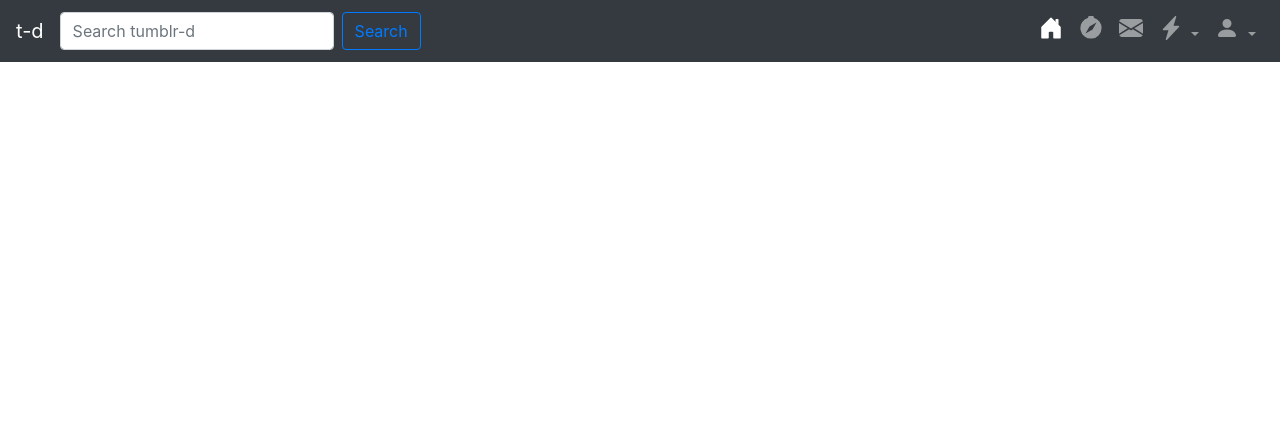
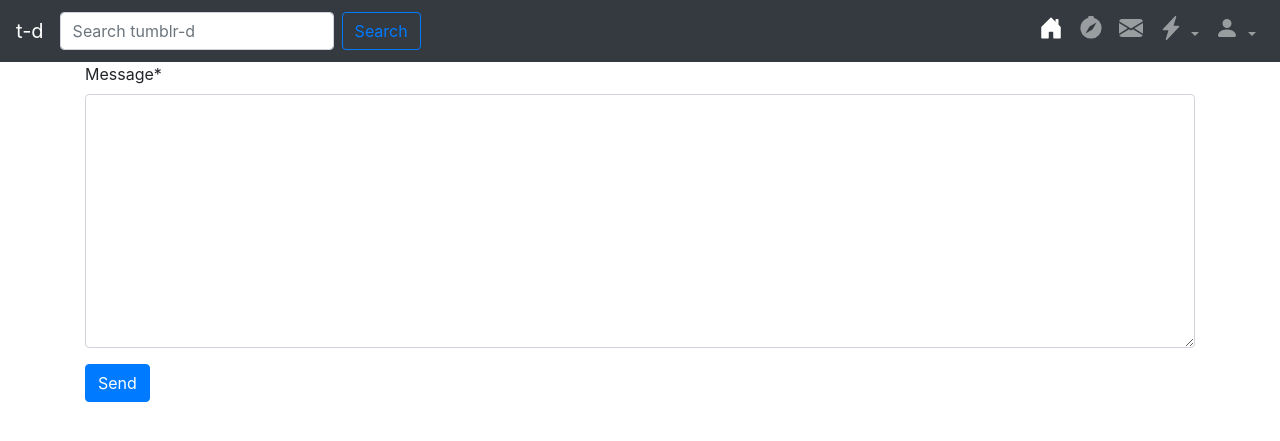
Before and after one commit to seraph-wing/tumblr-clone, a Django app: page /message/messages/8 in a window 1280 px wide. Shown: the top 441 px of the page. Run offline with Django 3.2, Linux system fonts and the light colour scheme; a user stored in the database is signed in; data comes from the database, SQL or seed files in the repository; both versions use the stored data as it was after the commit; parts of the project's set-up code (start-up, migrations or seed data) failed here and were passed over; some libraries are stand-ins or nearby versions.

Commit message:
added: full messaging functionality

```diff
--- a/tumblr_clone/messaging/templates/messaging/allmessages.html
+++ b/tumblr_clone/messaging/templates/messaging/allmessages.html
@@ -1,4 +1,6 @@
 {% extends "base.html" %}
+{% load crispy_forms_tags %}
+
 
 {% block content %}
 <div class="container">
@@ -18,5 +20,10 @@
     {% endif %}
     <hr>
   {% endfor %}
+  <form class="messaging" method="post">
+    {%csrf_token %}
+    {{ form|crispy }}
+    <input type="submit" value="Send" class="btn btn-primary">
+  </form>
 </div>
 {% endblock content %}
--- a/tumblr_clone/messaging/views.py
+++ b/tumblr_clone/messaging/views.py
@@ -12,16 +12,24 @@ from django.http import HttpResponseRedirect
 from .models import Message
 from account.models import User
 
-class AllMessagesByUser(ListView):
+class AllMessagesByUser(CreateView,LoginRequiredMixin):
     model = Message
     template_name = 'messaging/allmessages.html'
-    context_object_name = 'user_messages'
-    paginate_by = 30
+    fields = ['message']
+    success_url = reverse_lazy('message:conversations')
 
-    def get_queryset(self):
+    def get_context_data(self,**kwargs):
+        context = super().get_context_data(**kwargs)
         user1 = self.request.user
         user2 = User.objects.get(pk=self.kwargs['pk'])
-        return Message.objects.all().filter((Q(sender__exact=user1) & Q(receiver__exact=user2)) | (Q(sender__exact=user2) & Q(receiver__exact=user1)))
+        context['user_messages'] = Message.objects.all().filter((Q(sender__exact=user1) & Q(receiver__exact=user2)) | (Q(sender__exact=user2) & Q(receiver__exact=user1)))
+        return context
+    def form_valid(self,form):
+        self.object = form.save(commit=False)
+        self.object.sender = self.request.user#adding the op as the one creating the post
+        self.object.receiver = User.objects.get(pk=self.kwargs['pk'])
+        self.object.save()
+        return super().form_valid(form)
 
 
 class Converstaions(ListView):
```
Also changed, not shown: tumblr_clone/db.sqlite3.
